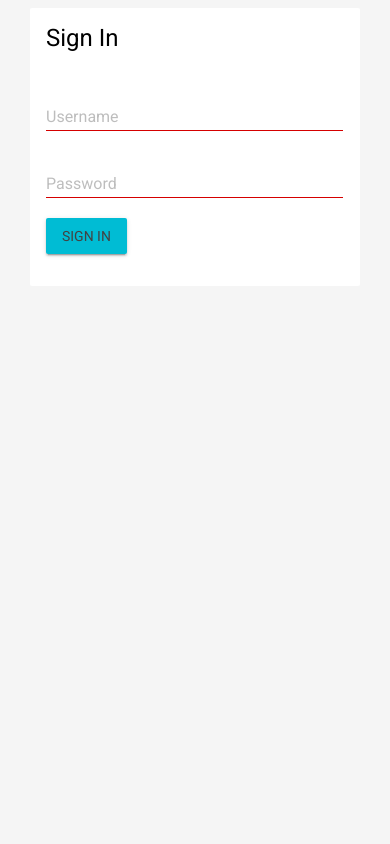
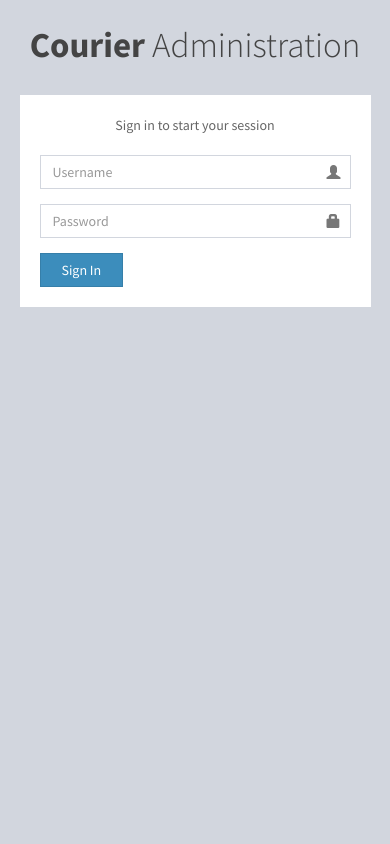
Before and after one commit to pace-noge/apt-assessment, a Flask app: page /login in a window 390 px wide. Run offline with Flask 2, Linux system fonts and the light colour scheme; some libraries are stand-ins or nearby versions.

Commit message:
update relationship

```diff
--- a/app/models.py
+++ b/app/models.py
@@ -42,7 +42,6 @@ class User(db.Model):
     def __init__(self, **kwargs):
         pw_hash = self.set_password(kwargs['password'])
         kwargs['password'] = pw_hash
-        print(kwargs)
         super().__init__(**kwargs)
 
 
@@ -93,7 +92,6 @@ class Courier(MetaDataMixin, db.Model):
     address = db.Column(db.Text)
     available_time_start = db.Column(db.Time)
     available_time_stop = db.Column(db.Time)
-    delivery_jobs = db.relationship('DeliveryJob', backref='courier', lazy='dynamic')
 
     def __repr__(self):
         return '<Courier %r>' % (self.name)
@@ -102,7 +100,6 @@ class Courier(MetaDataMixin, db.Model):
 
 class DeliveryJob(MetaDataMixin, db.Model):
     id = db.Column(db.Integer, primary_key=True)
-    courier = db.Column(db.Integer, db.ForeignKey('courier.id'))
     pickup_address = db.column(db.String(120))
     pickup_address_additional_info = db.Column(db.Text)
     pickup_time = db.Column(db.DateTime)
@@ -110,6 +107,9 @@ class DeliveryJob(MetaDataMixin, db.Model):
     drop_off_additional_info = db.Column(db.Text)
     delivered_time = db.Column(db.DateTime)
     item = db.Column(db.Text)
+    courier_id = db.Column(db.Integer, db.ForeignKey('courier.id'))
+    courier = db.relationship('Courier',
+        backref=db.backref('delivery_jobs', lazy='dynamic'))
 
     def __repr__(self):
         return "<DeliveyJob %r>" % self.courier
--- a/app/templates/base_lte.html
+++ b/app/templates/base_lte.html
@@ -7,13 +7,13 @@ scratch. This page gets rid of all links and provides the needed markup only.
 <head>
   <meta charset="utf-8">
   <meta http-equiv="X-UA-Compatible" content="IE=edge">
-  <title>AdminLTE 2 | Starter</title>
+  <title>Courier Service</title>
   <!-- Tell the browser to be responsive to screen width -->
   <meta content="width=device-width, initial-scale=1, maximum-scale=1, user-scalable=no" name="viewport">
   <!-- Bootstrap 3.3.6 -->
   <link rel="stylesheet" href="/static/css/bootstrap.min.css">
   <!-- Font Awesome -->
-  <link rel="stylesheet" href="https://cdnjs.cloudflare.com/ajax/libs/font-awesome/4.5.0/css/font-awesome.min.css">
+  <link rel="stylesheet" href="/static/css/font-awesome.min.css">
   <!-- Ionicons -->
   <link rel="stylesheet" href="https://cdnjs.cloudflare.com/ajax/libs/ionicons/2.0.1/css/ionicons.min.css">
   <!-- Theme style -->
--- a/app/templates/login.html
+++ b/app/templates/login.html
@@ -1,74 +1,37 @@
-<!doctype html>
-<!--
-  Material Design Lite
-  Copyright 2015 Google Inc. All rights reserved.
-
-  Licensed under the Apache License, Version 2.0 (the "License");
-  you may not use this file except in compliance with the License.
-  You may obtain a copy of the License at
-
-      https://www.apache.org/licenses/LICENSE-2.0
-
-  Unless required by applicable law or agreed to in writing, software
-  distributed under the License is distributed on an "AS IS" BASIS,
-  WITHOUT WARRANTIES OR CONDITIONS OF ANY KIND, either express or implied.
-  See the License for the specific language governing permissions and
-  limitations under the License
--->
-<html lang="en">
+<!DOCTYPE html>
+<html>
 <head>
   <meta charset="utf-8">
   <meta http-equiv="X-UA-Compatible" content="IE=edge">
-    <meta name="description" content="A front-end template that helps you build fast, modern mobile web apps.">
-    <meta name="viewport" content="width=device-width, initial-scale=1.0, minimum-scale=1.0">
-    <title>Login</title>
+  <title>Log in</title>
+  <!-- Tell the browser to be responsive to screen width -->
+  <meta content="width=device-width, initial-scale=1, maximum-scale=1, user-scalable=no" name="viewport">
+  <!-- Bootstrap 3.3.6 -->
+  <link rel="stylesheet" href="/static/css/bootstrap.min.css">
+  <!-- Font Awesome -->
+  <link rel="stylesheet" href="https://cdnjs.cloudflare.com/ajax/libs/font-awesome/4.5.0/css/font-awesome.min.css">
+  <!-- Ionicons -->
+  <link rel="stylesheet" href="https://cdnjs.cloudflare.com/ajax/libs/ionicons/2.0.1/css/ionicons.min.css">
+  <!-- Theme style -->
+  <link rel="stylesheet" href="/static/css/AdminLTE.min.css">
+  <!-- iCheck -->
+  <link rel="stylesheet" href="/static/plugins/iCheck/square/blue.css">
 
-    <!-- Add to homescreen for Chrome on Android -->
-    <meta name="mobile-web-app-capable" content="yes">
-    <link rel="icon" sizes="192x192" href="images/android-desktop.png">
-
-    <!-- Add to homescreen for Safari on iOS -->
-    <meta name="apple-mobile-web-app-capable" content="yes">
-    <meta name="apple-mobile-web-app-status-bar-style" content="black">
-    <meta name="apple-mobile-web-app-title" content="Material Design Lite">
-    <link rel="apple-touch-icon-precomposed" href="images/ios-desktop.png">
-
-    <!-- Tile icon for Win8 (144x144 + tile color) -->
-    <meta name="msapplication-TileImage" content="images/touch/ms-touch-icon-144x144-precomposed.png">
-    <meta name="msapplication-TileColor" content="#3372DF">
-
-    <link rel="shortcut icon" href="images/favicon.png">
-
-    <!-- SEO: If your mobile URL is different from the desktop URL, add a canonical link to the desktop page https://developers.google.com/webmasters/smartphone-sites/feature-phones -->
-    <!--
-    <link rel="canonical" href="http://www.example.com/">
-    -->
-
-    <link rel="stylesheet" href="https://fonts.googleapis.com/css?family=Roboto:regular,bold,italic,thin,light,bolditalic,black,medium&amp;lang=en">
-    <link rel="stylesheet" href="https://fonts.googleapis.com/icon?family=Material+Icons">
-    <link rel="stylesheet" href="/static/css/material.cyan-light_blue.min.css">
-    <link rel="stylesheet" href="/static/css/styles.css">
-    <style>
-    #view-source {
-      position: fixed;
-      display: block;
-      right: 0;
-      bottom: 0;
-      margin-right: 40px;
-      margin-bottom: 40px;
-      z-index: 900;
-    }
-    </style>
+  <!-- HTML5 Shim and Respond.js IE8 support of HTML5 elements and media queries -->
+  <!-- WARNING: Respond.js doesn't work if you view the page via file:// -->
+  <!--[if lt IE 9]>
+  <script src="https://oss.maxcdn.com/html5shiv/3.7.3/html5shiv.min.js"></script>
+  <script src="https://oss.maxcdn.com/respond/1.4.2/respond.min.js"></script>
+  <![endif]-->
 </head>
-  <body>
-    <div class="demo-layout mdl-layout mdl-js-layout mdl-layout--fixed-drawer mdl-layout--fixed-header">
-      <main class="mdl-layout mdl-color--grey-100">
-        <div class="mdl-grid">
-          <div class="mdl-card">
-             <div class="mdl-card__title">
-                 <h2 class="mdl-card__title-text">Sign In</h2>
+<body class="hold-transition login-page">
+<div class="login-box">
+  <div class="login-logo">
+    <a href="{{ url_for('index') }}"><b>Courier</b> Administration</a>
   </div>
-             <div class="mdl-card__supporting-text">
+  <!-- /.login-logo -->
+  <div class="login-box-body">
+    <p class="login-box-msg">Sign in to start your session</p>
     {% with messages = get_flashed_messages() %}
                   {% if messages %}
                     <ul class=flashes>
@@ -80,24 +43,30 @@
                 {% endwith %}
     <form action="" method="post" name="login">
     {{ form.hidden_tag() }}
-                    <div class="mdl-textfield mdl-js-textfield">
-                        {{ form.username(class_="mdl-textfield__input") }}
-                        <label class="mdl-textfield__label" for="sample1">Username</label>
+      <div class="form-group has-feedback">
+        {{ form.username(class_="form-control", placeholder='Username') }}
+        <span class="glyphicon glyphicon-user form-control-feedback"></span>
       </div>
-
-                    <div class="mdl-textfield mdl-js-textfield">
-                        {{ form.password(class_="mdl-textfield__input") }}
-                        <label class="mdl-textfield__label" for="sample1">Password</label>
+      <div class="form-group has-feedback">
+        {{ form.password(class_="form-control", placeholder="Password") }}
+        <span class="glyphicon glyphicon-lock form-control-feedback"></span>
       </div>
-                    <input type="submit" value="Sign In" class="mdl-button mdl-js-button mdl-button--raised mdl-js-ripple-effect mdl-button--colored"></p>
+      <div class="row">
+        <!-- /.col -->
+        <div class="col-xs-4">
+          <button type="submit" class="btn btn-primary btn-block btn-flat">Sign In</button>
+        </div>
+        <!-- /.col -->
+      </div>
     </form>
   </div>
+  <!-- /.login-box-body -->
+</div>
+<!-- /.login-box -->
 
-          </div>
-        </div>
-      </main>
-    </div>
-
-    <script src="https://code.getmdl.io/1.1.3/material.min.js"></script>
+<!-- jQuery 2.2.3 -->
+<script src="/static/plugins/jQuery/jquery-2.2.3.min.js"></script>
+<!-- Bootstrap 3.3.6 -->
+<script src="/static/js/bootstrap.min.js"></script>
 </body>
 </html>
--- a/app/views.py
+++ b/app/views.py
@@ -69,6 +69,15 @@ def courier_detail(id):
     courier = Courier.query.get(id)
     if courier is not None:
         form = CourierForm(obj=courier)
+        if form.validate_on_submit():
+            courier.name = form.name.data
+            courier.address = form.address.data
+            courier.available_time_start = convert_12_to_24(form.available_time_start.data)
+            courier.available_time_stop = convert_12_to_24(form.available_time_stop.data)
+            courier.last_modified_by = current_user
+            db.session.add(courier)
+            db.session.commit()
+            return redirect("/couriers/%s/" % courier.id)
         return render_template('courier_detail.html', courier=courier, page_title=courier.name, form=form)
     else:
         return page_not_found(courier)
```
Also changed, not shown: app/templates/courier_detail.html (+96 -1 lines), create_admin.py (added, +12 -0 lines), migrations/versions/001_migration.py (deleted, +0 -19 lines), app/static/css/font-awesome.min.css (added), app/static/fonts/fontawesome-webfont.ttf (added), app/static/fonts/fontawesome-webfont.woff (added), courier.db. Lines whose indentation alone changed are shown as unchanged.
